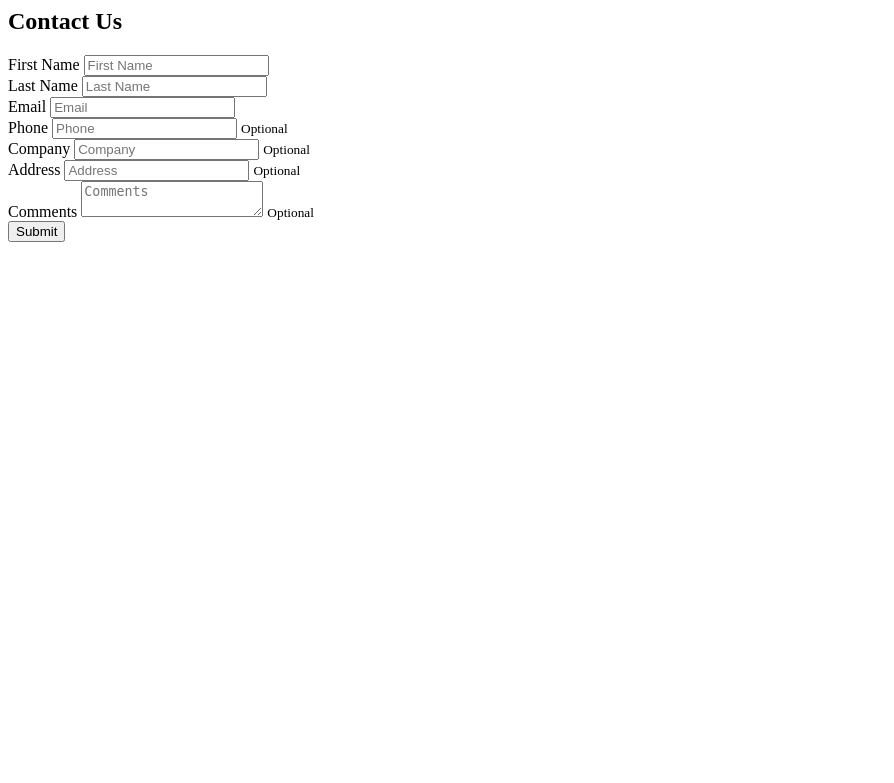
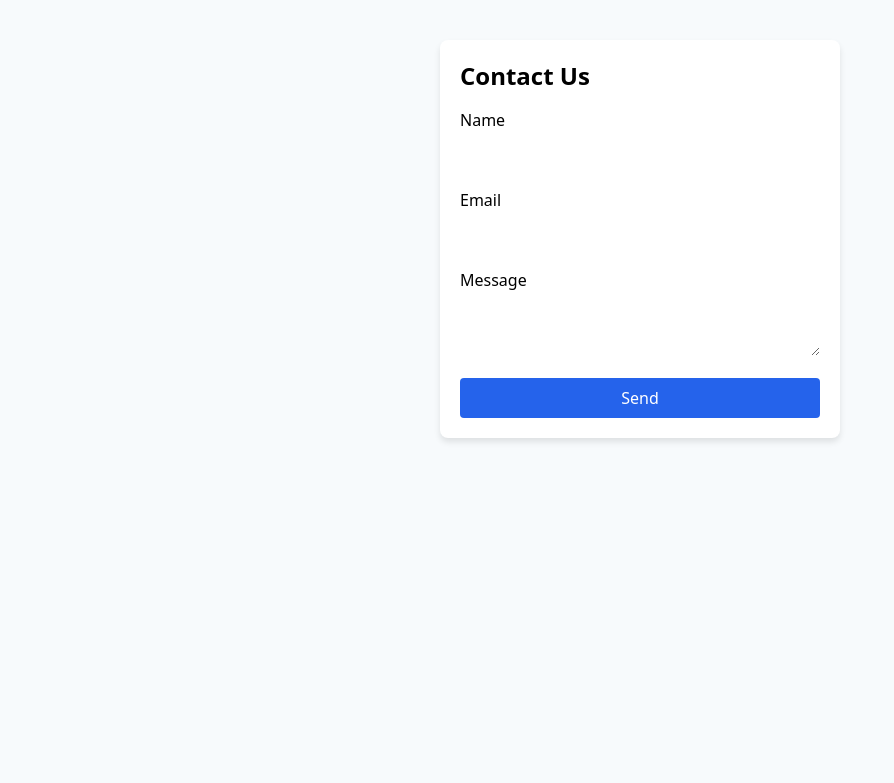
Before and after one commit to Cremattsd/realnex-lead-form-api, a Python web app: template templates/contact_form.html in a window 1280 px wide. Shown: the top 783 px of the page, without its empty margins (0-894 px from the left). Run offline with Jinja, Linux system fonts and the light colour scheme; the template is opened without the code that fills it, so the values that code supplies are empty.

Commit message:
Update contact_form.html

```diff
--- a/templates/contact_form.html
+++ b/templates/contact_form.html
@@ -1,41 +1,31 @@
-<div class="realnex-form-container">
-    <h2 class="realnex-form-title" aria-level="2">Contact Us</h2>
-    <form id="realnex-form-{{ unique_id }}" class="realnex-form" method="POST" action="{{ embed_url }}/submit" aria-labelledby="realnex-form-title-{{ unique_id }}">
-        <input type="hidden" name="unique_id" value="{{ unique_id }}">
-        <div class="realnex-form-field">
-            <label for="realnex_first_name-{{ unique_id }}">First Name</label>
-            <input type="text" id="realnex_first_name-{{ unique_id }}" name="realnex_first_name" placeholder="First Name" required aria-required="true">
-        </div>
-        <div class="realnex-form-field">
-            <label for="realnex_last_name-{{ unique_id }}">Last Name</label>
-            <input type="text" id="realnex_last_name-{{ unique_id }}" name="realnex_last_name" placeholder="Last Name" required aria-required="true">
-        </div>
-        <div class="realnex-form-field">
-            <label for="realnex_email-{{ unique_id }}">Email</label>
-            <input type="email" id="realnex_email-{{ unique_id }}" name="realnex_email" placeholder="Email" required aria-required="true">
-        </div>
-        <div class="realnex-form-field">
-            <label for="realnex_phone-{{ unique_id }}">Phone</label>
-            <input type="tel" id="realnex_phone-{{ unique_id }}" name="realnex_phone" placeholder="Phone" aria-describedby="realnex_phone_desc-{{ unique_id }}">
-            <small id="realnex_phone_desc-{{ unique_id }}" class="realnex-form-help">Optional</small>
-        </div>
-        <div class="realnex-form-field">
-            <label for="realnex_company-{{ unique_id }}">Company</label>
-            <input type="text" id="realnex_company-{{ unique_id }}" name="realnex_company" placeholder="Company" aria-describedby="realnex_company_desc-{{ unique_id }}">
-            <small id="realnex_company_desc-{{ unique_id }}" class="realnex-form-help">Optional</small>
-        </div>
-        <div class="realnex-form-field">
-            <label for="realnex_address-{{ unique_id }}">Address</label>
-            <input type="text" id="realnex_address-{{ unique_id }}" name="realnex_address" placeholder="Address" aria-describedby="realnex_address_desc-{{ unique_id }}">
-            <small id="realnex_address_desc-{{ unique_id }}" class="realnex-form-help">Optional</small>
-        </div>
-        <div class="realnex-form-field">
-            <label for="realnex_comments-{{ unique_id }}">Comments</label>
-            <textarea id="realnex_comments-{{ unique_id }}" name="realnex_comments" placeholder="Comments" aria-describedby="realnex_comments_desc-{{ unique_id }}"></textarea>
-            <small id="realnex_comments_desc-{{ unique_id }}" class="realnex-form-help">Optional</small>
-        </div>
-        <div class="realnex-form-field realnex-submit">
-            <button type="submit" aria-label="Submit Contact Us Form">Submit</button>
-        </div>
-    </form>
-</div>
+<!DOCTYPE html>
+<html>
+<head>
+    <title>Contact Us</title>
+    <link href="https://cdn.jsdelivr.net/npm/tailwindcss@2.2.19/dist/tailwind.min.css" rel="stylesheet">
+    <style>
+        body { background: #f7fafc; }
+        .contact-form { max-width: 400px; margin: 40px auto; background: white; padding: 20px; border-radius: 8px; box-shadow: 0 4px 6px rgba(0,0,0,0.1); }
+    </style>
+</head>
+<body>
+    <div class="contact-form">
+        <h1 class="text-2xl font-bold mb-4">Contact Us</h1>
+        <form method="post">
+            <div class="mb-4">
+                <label class="block">Name</label>
+                <input type="text" name="name" class="w-full p-2 rounded" required>
+            </div>
+            <div class="mb-4">
+                <label class="block">Email</label>
+                <input type="email" name="email" class="w-full p-2 rounded" required>
+            </div>
+            <div class="mb-4">
+                <label class="block">Message</label>
+                <textarea name="message" class="w-full p-2 rounded" required></textarea>
+            </div>
+            <button type="submit" class="w-full bg-blue-600 text-white p-2 rounded hover:bg-blue-700">Send</button>
+        </form>
+    </div>
+</body>
+</html>
```
